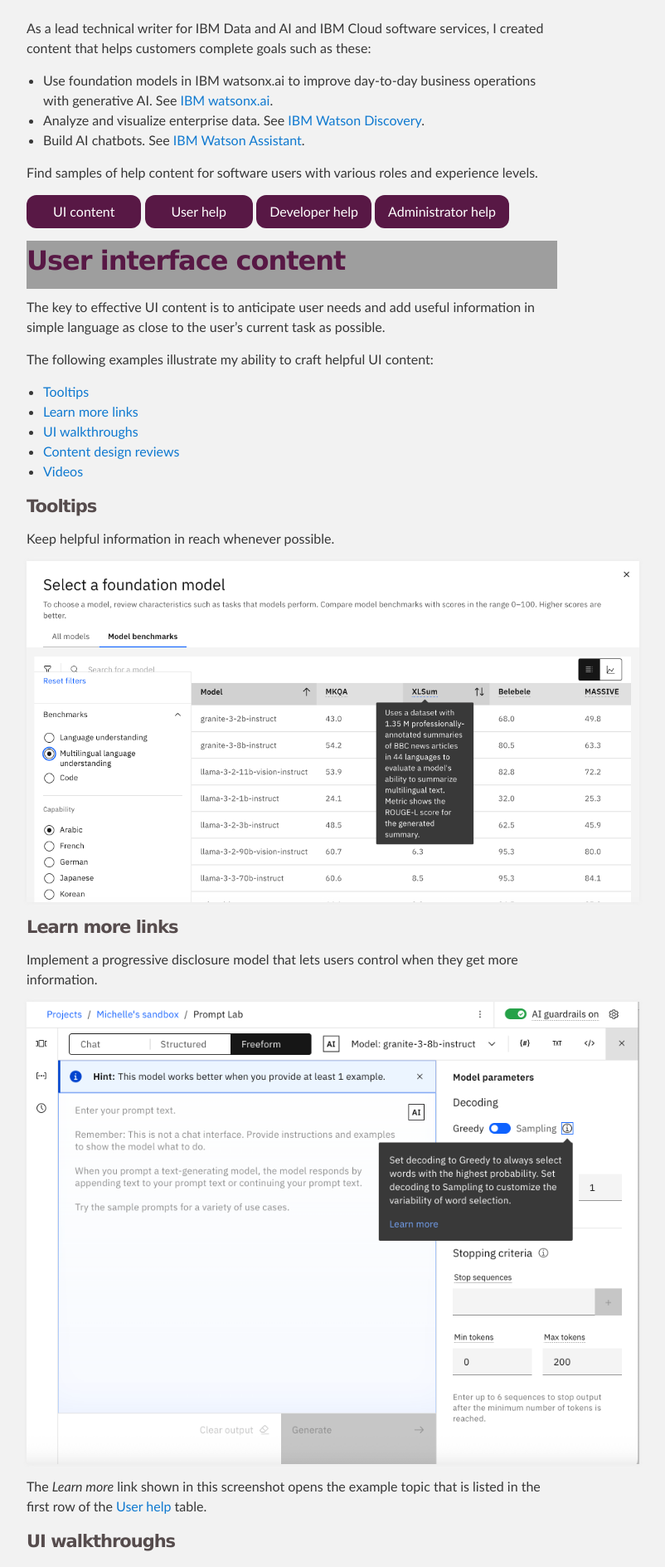
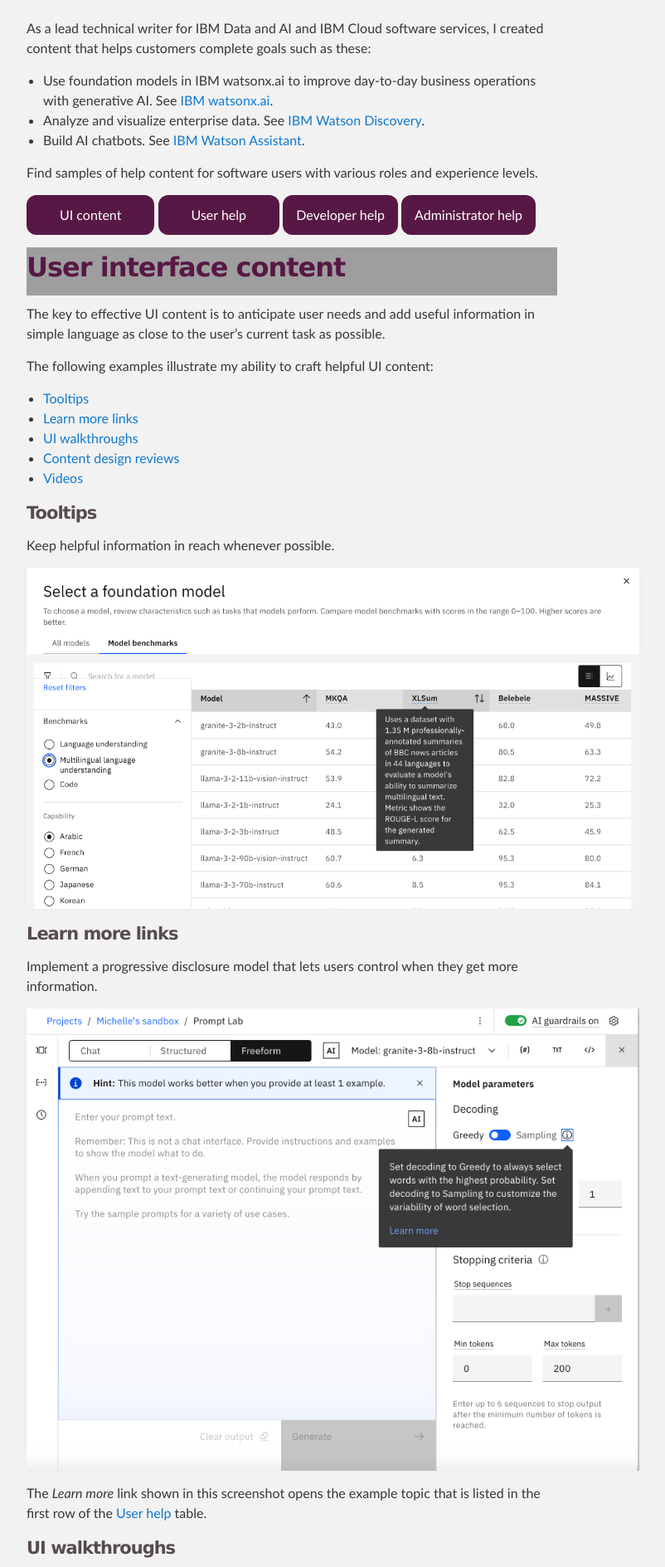
Before and after one commit to michelle-miller/michelle-miller.github.io, a Jekyll site: the page built from index.md, in a window 1280 px wide. Shown: the part 356-2244 px from the top of the page at 83% size, without its empty margins (288-1090 px from the left). Built offline with Jekyll 4.4.1, drawn with Linux system fonts in a browser that asks for light colours; our own code applies the rules of GitHub Pages for plain Markdown files; grey boxes are pictures that could not be loaded.

Commit message:
more button size editing

```diff
--- a/_sass/jekyll-theme-slate.scss
+++ b/_sass/jekyll-theme-slate.scss
@@ -138,7 +138,7 @@ a:hover, a:focus {
   border: none;
   border-radius: 12px;
   color: white;
-  padding: 0.5em 2em;
+  padding: 0.75em 2.5em;
   text-align: center;
   text-decoration: none;
   display: inline-block;
@@ -150,7 +150,7 @@ a:hover, a:focus {
   border: none;
   border-radius: 12px;
   color: white;
-  padding: 0.5em 1em;
+  padding: 0.75em 1em;
   text-align: center;
   text-decoration: none;
   display: inline-block;
```
